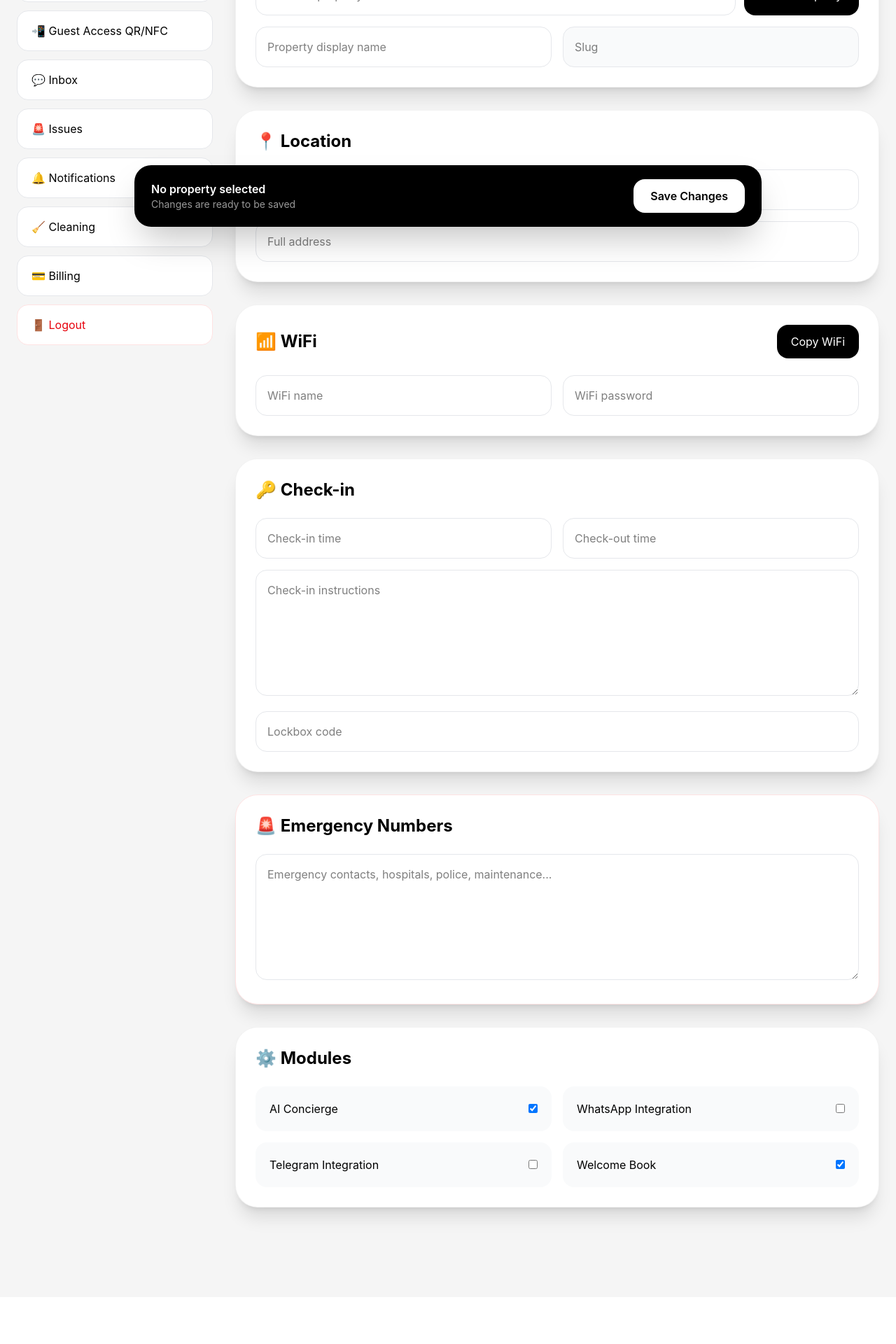
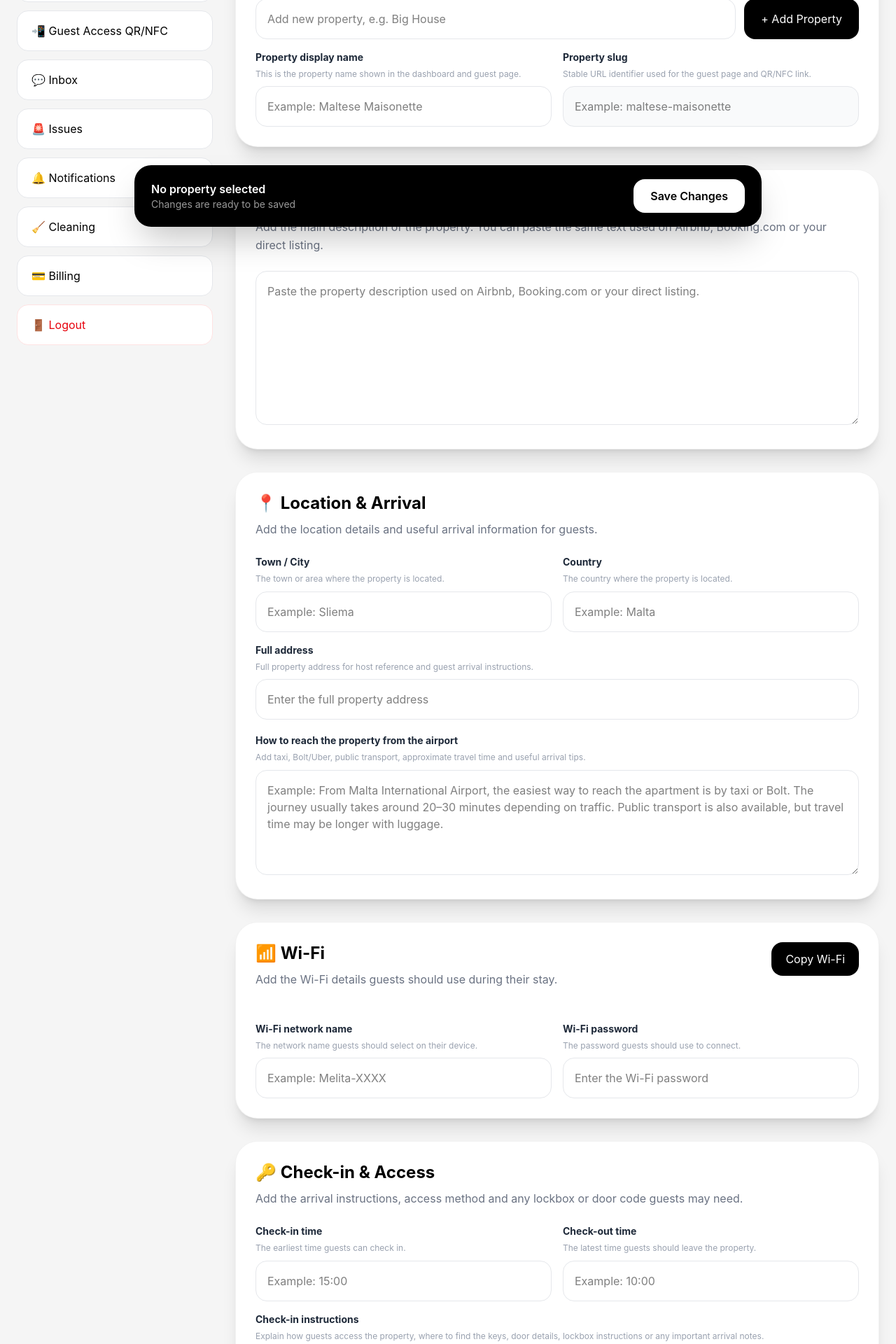
Before and after one commit to Devis84/ai-cohost-project, a Next.js app: page /dashboard in a window 1280 px wide. Shown: the part 460-2380 px from the top of the page at 70% size. Before the commit the page ends 2313 px from the top, so only its background shows below. Built offline with nearby package versions, Linux system fonts and the light colour scheme; no server answers.

Commit message:
Improve property general content fields

```diff
--- a/app/dashboard/page.tsx
+++ b/app/dashboard/page.tsx
@@ -145,6 +145,52 @@ function mergeKnowledgeBase(property: Property): KnowledgeBase {
         safeString(property.ai_knowledge),
     },
   };
+}
+
+function FieldLabel({
+  title,
+  description,
+}: {
+  title: string;
+  description?: string;
+}) {
+  return (
+    <div className="mb-2">
+      <label className="block text-sm font-bold text-gray-800">
+        {title}
+      </label>
+
+      {description && (
+        <p className="text-xs text-gray-400 leading-relaxed mt-1">
+          {description}
+        </p>
+      )}
+    </div>
+  );
+}
+
+function SectionHeader({
+  icon,
+  title,
+  description,
+}: {
+  icon: string;
+  title: string;
+  description?: string;
+}) {
+  return (
+    <div className="mb-6">
+      <h2 className="text-2xl font-bold mb-2">
+        {icon} {title}
+      </h2>
+
+      {description && (
+        <p className="text-gray-500 leading-relaxed">
+          {description}
+        </p>
+      )}
+    </div>
+  );
 }
 
 export default function Dashboard() {
@@ -671,9 +717,11 @@ export default function Dashboard() {
             {activeTab === "general" && (
               <>
                 <section className="bg-white rounded-[32px] p-7 shadow-xl border border-black/5">
-                  <h2 className="text-2xl font-bold mb-6">
-                    🏡 Property
-                  </h2>
+                  <SectionHeader
+                    icon="🏡"
+                    title="Property Identity"
+                    description="Select, create or rename the property that will be shown to guests."
+                  />
 
                   <div className="grid md:grid-cols-[1fr_auto] gap-4 mb-4">
                     <select
@@ -709,10 +757,10 @@ export default function Dashboard() {
                     </button>
                   </div>
 
-                  <div className="grid md:grid-cols-[1fr_auto] gap-3">
+                  <div className="grid md:grid-cols-[1fr_auto] gap-3 mb-4">
                     <input
                       className="border border-gray-200 rounded-2xl p-4"
-                      placeholder="Add new property"
+                      placeholder="Add new property, e.g. Big House"
                       value={newProperty}
                       onChange={(event) =>
                         setNewProperty(event.target.value)
@@ -727,19 +775,32 @@ export default function Dashboard() {
                     </button>
                   </div>
 
-                  <div className="mt-4 grid md:grid-cols-2 gap-4">
+                  <div className="grid md:grid-cols-2 gap-4">
+                    <div>
+                      <FieldLabel
+                        title="Property display name"
+                        description="This is the property name shown in the dashboard and guest page."
+                      />
+
                       <input
-                      className="border border-gray-200 rounded-2xl p-4"
-                      placeholder="Property display name"
+                        className="w-full border border-gray-200 rounded-2xl p-4"
+                        placeholder="Example: Maltese Maisonette"
                         value={propertyName}
                         onChange={(event) =>
                           setPropertyName(event.target.value)
                         }
                       />
+                    </div>
+
+                    <div>
+                      <FieldLabel
+                        title="Property slug"
+                        description="Stable URL identifier used for the guest page and QR/NFC link."
+                      />
 
                       <input
-                      className="border border-gray-200 rounded-2xl p-4 bg-gray-50"
-                      placeholder="Slug"
+                        className="w-full border border-gray-200 rounded-2xl p-4 bg-gray-50"
+                        placeholder="Example: maltese-maisonette"
                         value={
                           selectedSlug ||
                           createSlug(propertyName)
@@ -748,6 +809,7 @@ export default function Dashboard() {
                           setSelectedSlug(event.target.value)
                         }
                       />
+                    </div>
                   </div>
 
                   {selectedSlug && (
@@ -779,112 +841,212 @@ export default function Dashboard() {
                 </section>
 
                 <section className="bg-white rounded-[32px] p-7 shadow-xl border border-black/5">
-                  <h2 className="text-2xl font-bold mb-6">
-                    📍 Location
-                  </h2>
+                  <SectionHeader
+                    icon="📝"
+                    title="Property Description"
+                    description="Add the main description of the property. You can paste the same text used on Airbnb, Booking.com or your direct listing."
+                  />
+
+                  <TextArea
+                    placeholder="Paste the property description used on Airbnb, Booking.com or your direct listing."
+                    value={knowledgeBase.welcome_book.description}
+                    onChange={(value) =>
+                      updateWelcomeBook(
+                        "description",
+                        value
+                      )
+                    }
+                    large
+                  />
+                </section>
+
+                <section className="bg-white rounded-[32px] p-7 shadow-xl border border-black/5">
+                  <SectionHeader
+                    icon="📍"
+                    title="Location & Arrival"
+                    description="Add the location details and useful arrival information for guests."
+                  />
 
                   <div className="grid md:grid-cols-2 gap-4 mb-4">
+                    <div>
+                      <FieldLabel
+                        title="Town / City"
+                        description="The town or area where the property is located."
+                      />
+
                       <input
-                      className="border border-gray-200 rounded-2xl p-4"
-                      placeholder="City"
+                        className="w-full border border-gray-200 rounded-2xl p-4"
+                        placeholder="Example: Sliema"
                         value={city}
                         onChange={(event) =>
                           setCity(event.target.value)
                         }
                       />
+                    </div>
+
+                    <div>
+                      <FieldLabel
+                        title="Country"
+                        description="The country where the property is located."
+                      />
 
                       <input
-                      className="border border-gray-200 rounded-2xl p-4"
-                      placeholder="Country"
+                        className="w-full border border-gray-200 rounded-2xl p-4"
+                        placeholder="Example: Malta"
                         value={country}
                         onChange={(event) =>
                           setCountry(event.target.value)
                         }
                       />
                     </div>
+                  </div>
+
+                  <div className="mb-5">
+                    <FieldLabel
+                      title="Full address"
+                      description="Full property address for host reference and guest arrival instructions."
+                    />
 
                     <input
                       className="w-full border border-gray-200 rounded-2xl p-4"
-                    placeholder="Full address"
+                      placeholder="Enter the full property address"
                       value={address}
                       onChange={(event) =>
                         setAddress(event.target.value)
                       }
                     />
+                  </div>
+
+                  <FieldLabel
+                    title="How to reach the property from the airport"
+                    description="Add taxi, Bolt/Uber, public transport, approximate travel time and useful arrival tips."
+                  />
+
+                  <TextArea
+                    placeholder="Example: From Malta International Airport, the easiest way to reach the apartment is by taxi or Bolt. The journey usually takes around 20–30 minutes depending on traffic. Public transport is also available, but travel time may be longer with luggage."
+                    value={knowledgeBase.welcome_book.transport}
+                    onChange={(value) =>
+                      updateWelcomeBook("transport", value)
+                    }
+                  />
                 </section>
 
                 <section className="bg-white rounded-[32px] p-7 shadow-xl border border-black/5">
-                  <div className="flex items-center justify-between mb-6">
-                    <h2 className="text-2xl font-bold">
-                      📶 WiFi
-                    </h2>
+                  <div className="flex flex-col md:flex-row md:items-start md:justify-between gap-4 mb-6">
+                    <SectionHeader
+                      icon="📶"
+                      title="Wi-Fi"
+                      description="Add the Wi-Fi details guests should use during their stay."
+                    />
 
                     <button
                       onClick={copyWifi}
                       className="bg-black text-white px-5 py-3 rounded-2xl"
                     >
-                      Copy WiFi
+                      Copy Wi-Fi
                     </button>
                   </div>
 
                   <div className="grid md:grid-cols-2 gap-4">
+                    <div>
+                      <FieldLabel
+                        title="Wi-Fi network name"
+                        description="The network name guests should select on their device."
+                      />
+
                       <input
-                      className="border border-gray-200 rounded-2xl p-4"
-                      placeholder="WiFi name"
+                        className="w-full border border-gray-200 rounded-2xl p-4"
+                        placeholder="Example: Melita-XXXX"
                         value={wifiName}
                         onChange={(event) =>
                           setWifiName(event.target.value)
                         }
                       />
+                    </div>
+
+                    <div>
+                      <FieldLabel
+                        title="Wi-Fi password"
+                        description="The password guests should use to connect."
+                      />
 
                       <input
-                      className="border border-gray-200 rounded-2xl p-4"
-                      placeholder="WiFi password"
+                        className="w-full border border-gray-200 rounded-2xl p-4"
+                        placeholder="Enter the Wi-Fi password"
                         value={wifiPassword}
                         onChange={(event) =>
                           setWifiPassword(event.target.value)
                         }
                       />
                     </div>
+                  </div>
                 </section>
 
                 <section className="bg-white rounded-[32px] p-7 shadow-xl border border-black/5">
-                  <h2 className="text-2xl font-bold mb-6">
-                    🔑 Check-in
-                  </h2>
+                  <SectionHeader
+                    icon="🔑"
+                    title="Check-in & Access"
+                    description="Add the arrival instructions, access method and any lockbox or door code guests may need."
+                  />
 
                   <div className="grid md:grid-cols-2 gap-4 mb-4">
+                    <div>
+                      <FieldLabel
+                        title="Check-in time"
+                        description="The earliest time guests can check in."
+                      />
+
                       <input
-                      className="border border-gray-200 rounded-2xl p-4"
-                      placeholder="Check-in time"
+                        className="w-full border border-gray-200 rounded-2xl p-4"
+                        placeholder="Example: 15:00"
                         value={checkin}
                         onChange={(event) =>
                           setCheckin(event.target.value)
                         }
                       />
+                    </div>
+
+                    <div>
+                      <FieldLabel
+                        title="Check-out time"
+                        description="The latest time guests should leave the property."
+                      />
 
                       <input
-                      className="border border-gray-200 rounded-2xl p-4"
-                      placeholder="Check-out time"
+                        className="w-full border border-gray-200 rounded-2xl p-4"
+                        placeholder="Example: 10:00"
                         value={checkout}
                         onChange={(event) =>
                           setCheckout(event.target.value)
                         }
                       />
                     </div>
+                  </div>
+
+                  <div className="mb-4">
+                    <FieldLabel
+                      title="Check-in instructions"
+                      description="Explain how guests access the property, where to find the keys, door details, lockbox instructions or any important arrival notes."
+                    />
 
                     <textarea
-                    className="w-full border border-gray-200 rounded-2xl p-4 min-h-[180px] mb-4"
-                    placeholder="Check-in instructions"
+                      className="w-full border border-gray-200 rounded-2xl p-4 min-h-[180px]"
+                      placeholder="Example: The keys are located in the lockbox near the entrance. Enter the code, collect the keys and make sure to close the lockbox after use."
                       value={checkinNotes}
                       onChange={(event) =>
                         setCheckinNotes(event.target.value)
                       }
                     />
+                  </div>
+
+                  <FieldLabel
+                    title="Lockbox / door code"
+                    description="Enter the lockbox PIN, smart lock code or access code if applicable."
+                  />
 
                   <input
                     className="w-full border border-gray-200 rounded-2xl p-4"
-                    placeholder="Lockbox code"
+                    placeholder="Example: 1234"
                     value={lockboxCode}
                     onChange={(event) =>
                       setLockboxCode(event.target.value)
@@ -892,14 +1054,74 @@ export default function Dashboard() {
                   />
                 </section>
 
+                <section className="bg-white rounded-[32px] p-7 shadow-xl border border-black/5">
+                  <SectionHeader
+                    icon="📋"
+                    title="House Rules"
+                    description="Add the main house rules guests should follow during their stay."
+                  />
+
+                  <TextArea
+                    placeholder={`Example:
+- Quiet hours are from 23:00 to 07:00.
+- No parties or events.
+- No smoking inside the apartment.
+- Please keep doors and windows closed when using the air conditioning.
+- Please use only the towels and bedsheets provided for your stay.
+- If you need anything extra, please contact the host.`}
+                    value={knowledgeBase.welcome_book.house_rules}
+                    onChange={(value) =>
+                      updateWelcomeBook(
+                        "house_rules",
+                        value
+                      )
+                    }
+                    large
+                  />
+                </section>
+
+                <section className="bg-white rounded-[32px] p-7 shadow-xl border border-black/5">
+                  <SectionHeader
+                    icon="🚪"
+                    title="Check-out Instructions"
+                    description="Explain what guests should do before leaving the property."
+                  />
+
+                  <TextArea
+                    placeholder={`Example:
+Check-out time is 10:00.
+
+Before leaving, please:
+- Turn off the air conditioning and lights.
+- Close all windows and doors.
+- Leave the keys as instructed by the host.
+- Place used towels together in the bathroom.
+- Do not remove towels or linens from the apartment.`}
+                    value={knowledgeBase.welcome_book.checkout_notes}
+                    onChange={(value) =>
+                      updateWelcomeBook(
+                        "checkout_notes",
+                        value
+                      )
+                    }
+                    large
+                  />
+                </section>
+
                 <section className="bg-white rounded-[32px] p-7 shadow-xl border border-red-100">
-                  <h2 className="text-2xl font-bold mb-6">
-                    🚨 Emergency Numbers
-                  </h2>
+                  <SectionHeader
+                    icon="🚨"
+                    title="Emergency Contacts"
+                    description="Add emergency numbers, host contact, maintenance contact or useful local emergency information."
+                  />
 
                   <textarea
                     className="w-full border border-gray-200 rounded-2xl p-4 min-h-[180px]"
-                    placeholder="Emergency contacts, hospitals, police, maintenance..."
+                    placeholder={`Example:
+Emergency number in Malta: 112
+Host contact: [host phone]
+Maintenance contact: [optional]
+Nearest clinic / pharmacy: [optional]`}
                     value={emergencyNumbers}
                     onChange={(event) =>
                       setEmergencyNumbers(event.target.value)
@@ -908,9 +1130,11 @@ export default function Dashboard() {
                 </section>
 
                 <section className="bg-white rounded-[32px] p-7 shadow-xl border border-black/5">
-                  <h2 className="text-2xl font-bold mb-6">
-                    ⚙️ Modules
-                  </h2>
+                  <SectionHeader
+                    icon="⚙️"
+                    title="Modules"
+                    description="Enable or disable guest-facing modules for this property."
+                  />
 
                   <div className="grid md:grid-cols-2 gap-4">
                     <label className="flex items-center justify-between bg-gray-50 rounded-2xl p-5">
```
Lines whose indentation alone changed are shown as unchanged.
